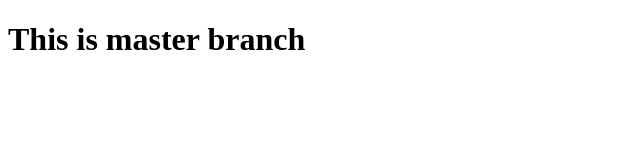
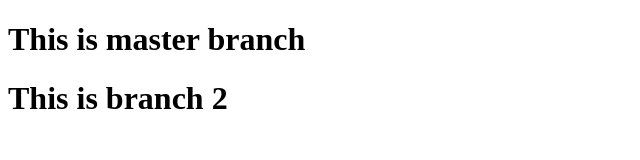
Before and after one commit to AbhiAdhalkar/Practice_GITHUB, a plain HTML site: page index.html in a window 1280 px wide. Shown: the whole page, without its empty margins (0-640 px from the left). Drawn offline with Linux system fonts and the light colour scheme.

Commit message:
branch 2

```diff
--- a/index.html
+++ b/index.html
@@ -7,5 +7,6 @@
 </head>
 <body>
     <h1>This is master branch</h1>
+    <h1>This is branch 2</h1>
 </body>
 </html>
```
